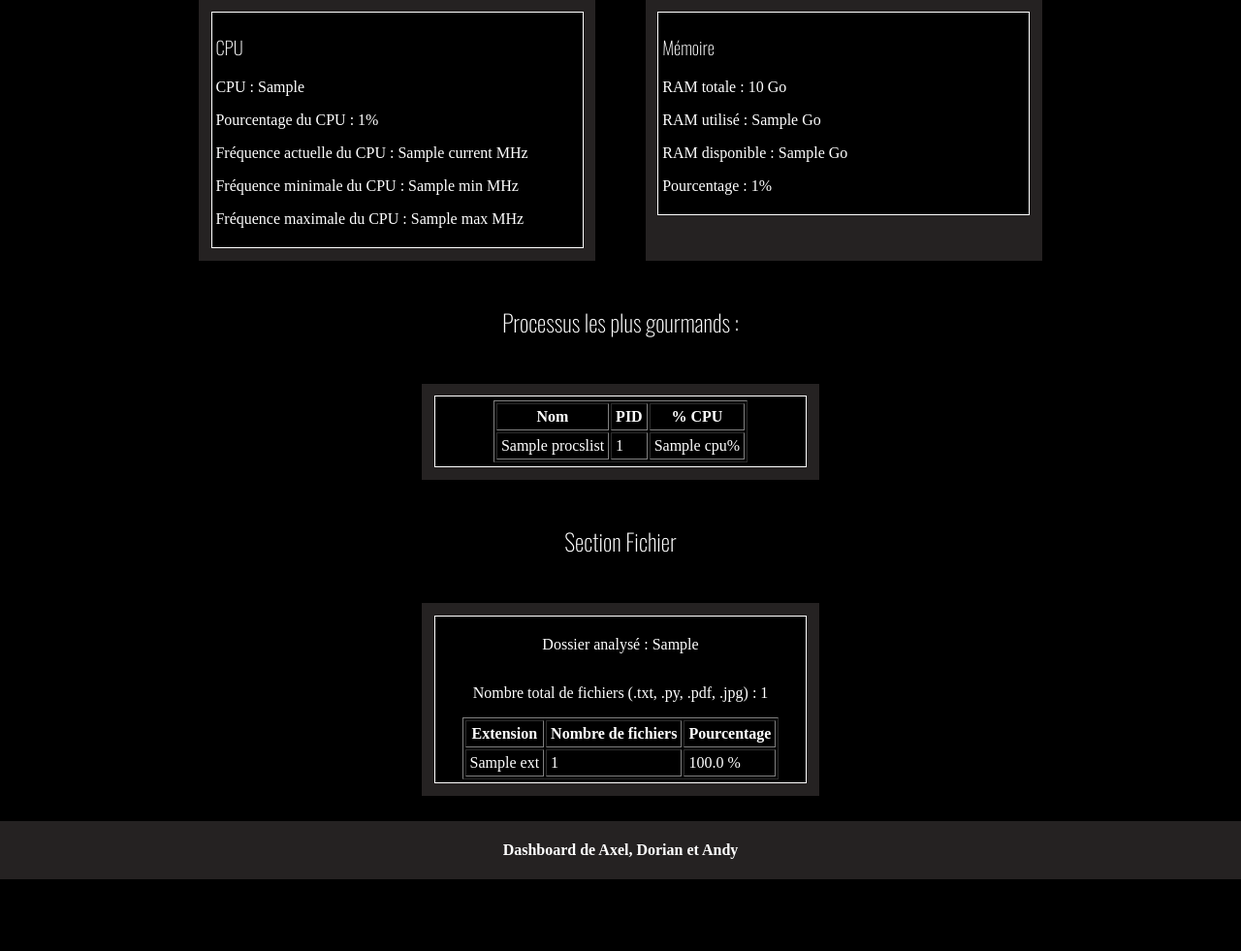
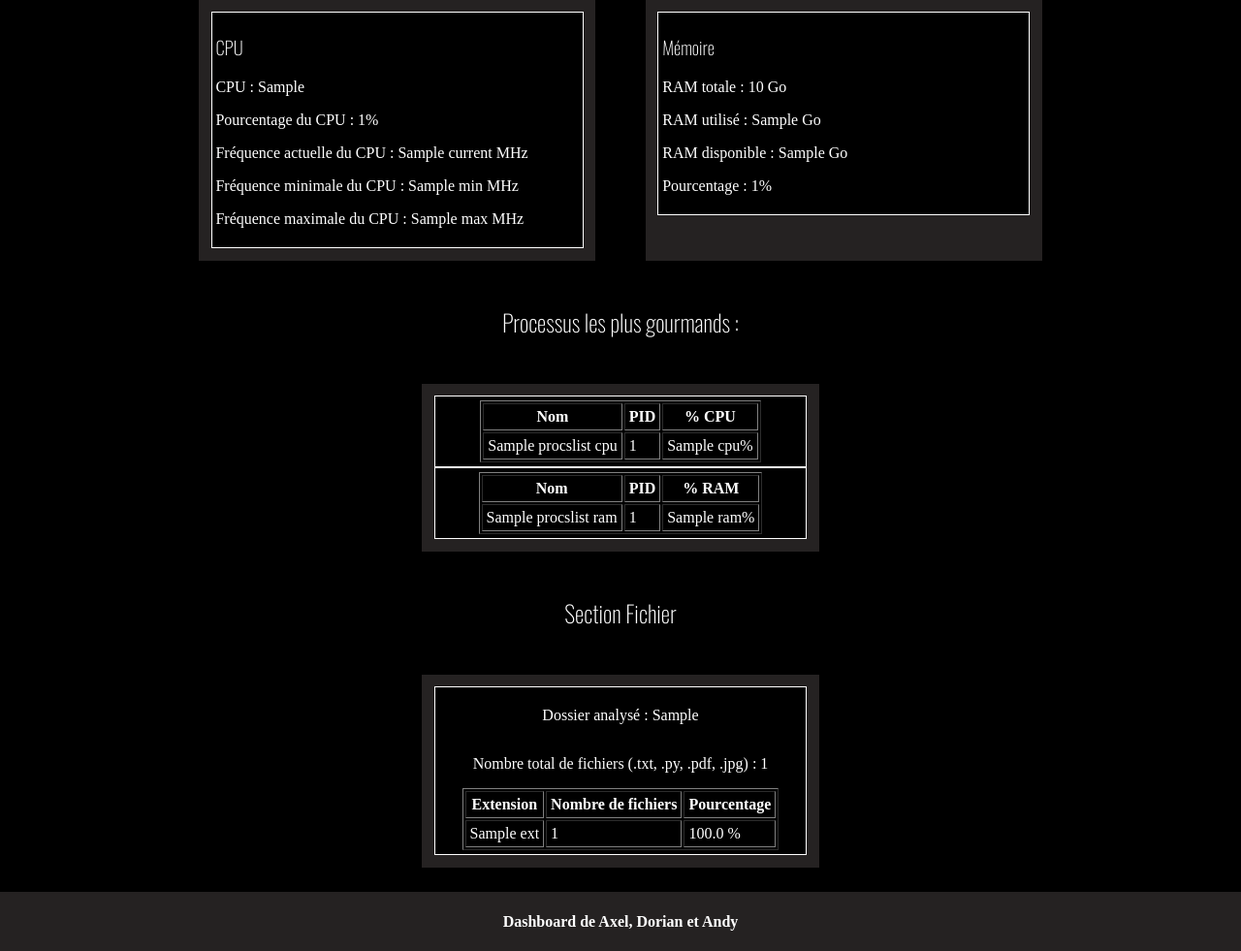
Before and after one commit to Andy-pauriac/challenge-triple-A, a Flask app: template templates/template.html in a window 1280 px wide. Shown: the part 555-1536 px from the top of the page at 97% size. Before the commit the page ends 1462 px from the top, so only its background shows below. Run offline with Flask 3, Linux system fonts and the light colour scheme; the template is opened without the code that fills it: most values are stand-ins (such as "Sample title", 1, 10 or a date in 2020).

Commit message:
Adding process RAM board

```diff
--- a/monitor.py
+++ b/monitor.py
@@ -34,13 +34,20 @@ def index():
         status = i.status
 
     # SECTION PROCESSUS
+        # CPU
     for p in psutil.process_iter(): p.cpu_percent()
     time.sleep(0.1)
 
-    procs = [(p.cpu_percent()/cpu_cores, p.pid, p.name())
+    procs_cpu = [(p.cpu_percent()/cpu_cores, p.pid, p.name())
             for p in psutil.process_iter() if p.pid not in (0,4)]
 
-    procslist = sorted(procs, reverse=True)[:3]
+    procslist_cpu = sorted(procs_cpu, reverse=True)[:3]
+
+        # RAM
+    procs_ram = [(p.memory_percent(), p.pid, p.name())
+
+         for p in psutil.process_iter(['pid','name'])]
+    procslist_ram = sorted(procs_ram, reverse=True)[:3]
 
     # SECTION FICHIERS
     root_directory = r"C:\Users"   # dossier de départ
@@ -77,8 +84,8 @@ def index():
         root_directory=root_directory,
         total_files=total_files,
         counts=counts,
-        procs = procs,
-        procslist = procslist
+        procslist_cpu=procslist_cpu,
+        procslist_ram=procslist_ram,
     )
 
 if __name__ == "__main__":
--- a/templates/template.html
+++ b/templates/template.html
@@ -5,7 +5,7 @@
     <link rel="preconnect" href="https://fonts.gstatic.com" crossorigin>
     <link href="https://fonts.googleapis.com/css2?family=Oswald:wght@200..700&family=Roboto+Condensed:ital,wght@0,100..900;1,100..900&display=swap" rel="stylesheet">
     <meta charset="UTF-8">
-    <meta http-equiv="refresh" content="2" >
+    <!-- <meta http-equiv="refresh" content="2" > -->
     <meta name="viewport" content="width=device-width, initial-scale=1.0">
     <link rel="stylesheet" href="{{ url_for('static', filename='css/template.css') }}">
     <title>Dashboard</title>
@@ -78,11 +78,27 @@
                             <th>PID</th>
                             <th>% CPU</th>
                         </tr>
-                        {%for cpu,pid,name in procslist%}
+                        {%for cpu,pid,name in procslist_cpu%}
                         <tr>
                             <td>{{name}}</td>
                             <td>{{pid}}</td>
                             <td>{{cpu}}%</td>
+                        </tr>
+                        {%endfor%}
+                    </table>
+                </div>
+                <div class="dashboard_div_files">
+                    <table class="files_table" border="1" cellpadding="4">
+                        <tr>
+                            <th>Nom</th>
+                            <th>PID</th>
+                            <th>% RAM</th>
+                        </tr>
+                        {%for ram,pid,name in procslist_ram%}
+                        <tr>
+                            <td>{{name}}</td>
+                            <td>{{pid}}</td>
+                            <td>{{ram}}%</td>
                         </tr>
                         {%endfor%}
                     </table>
```
Also changed, not shown: test.py (+5 -9 lines).
